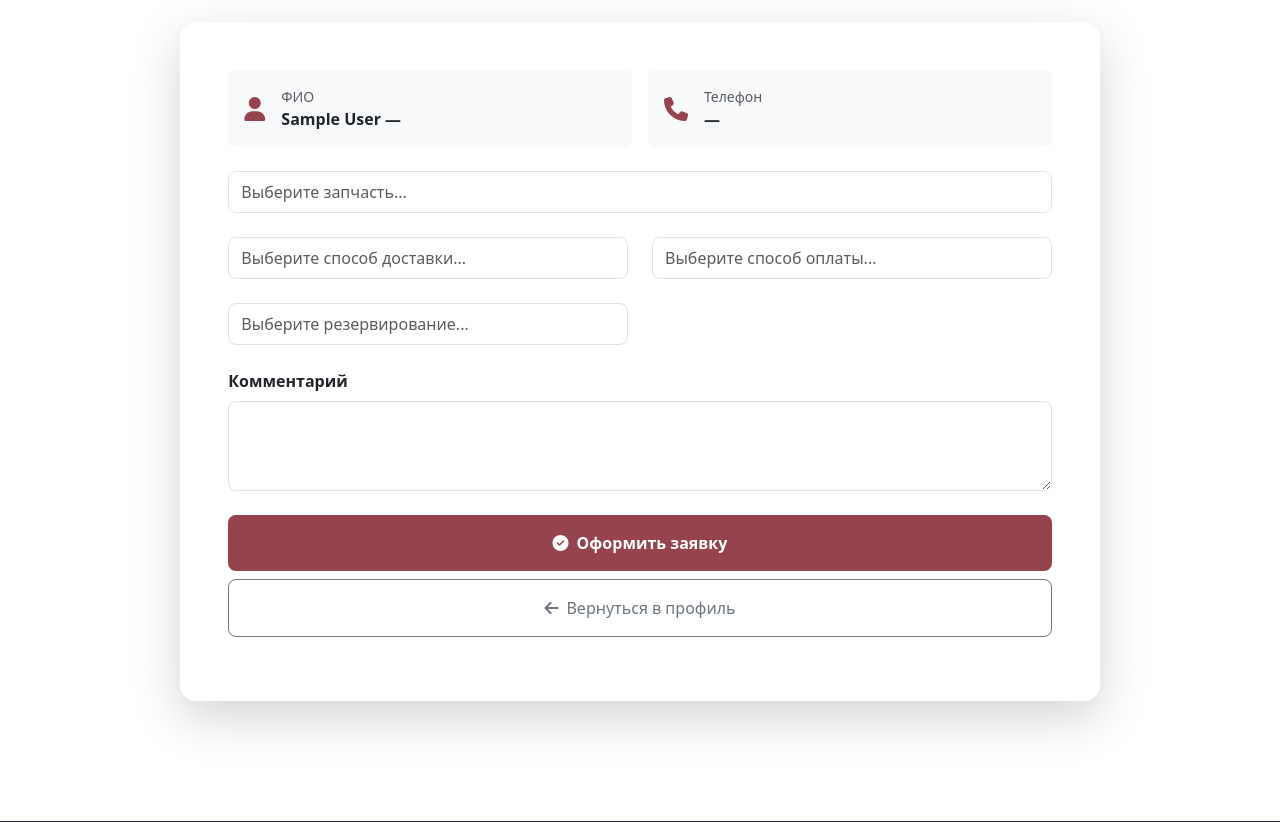
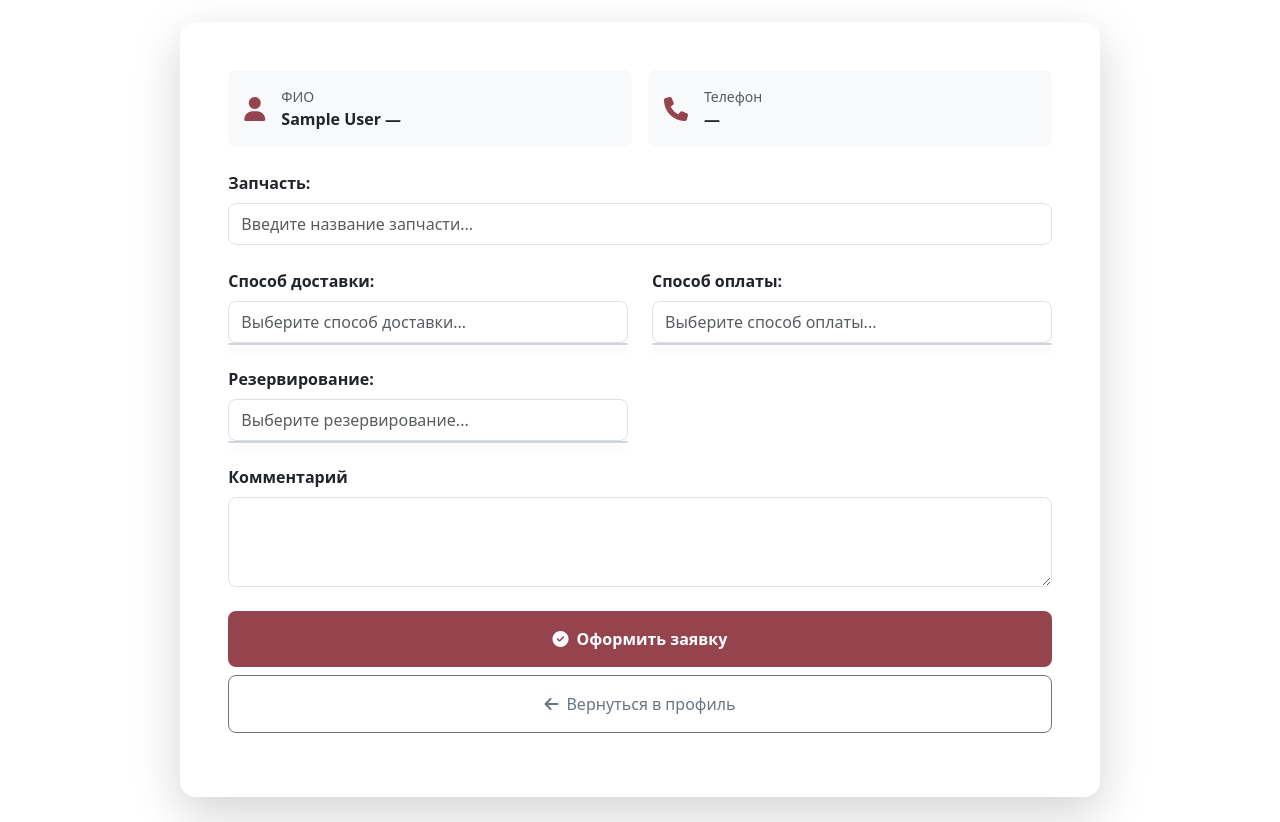
Before and after one commit to katyabak/avto_serv, a Django app: page /account/application/ in a window 1280 px wide. Shown: the part 246-1068 px from the top of the page. Run offline with Django 5.2, Linux system fonts and the light colour scheme; the visitor is signed in with stand-in values (Sample User, id 1).

Commit message:
fix: added labels and search field in detail section on application page

```diff
--- a/interauto/static/css/custom.css
+++ b/interauto/static/css/custom.css
@@ -254,29 +254,37 @@
 /* Элементы дропдауна */
 .custom-dropdown {
     position: absolute;
-    top: 100%;
-    left: 0;
-    right: 0;
+    z-index: 1000;
+    width: 100%;
+    max-height: 250px;
+    overflow-y: auto;
     background: white;
-    border-radius: 12px;
-    box-shadow: 0 10px 25px rgba(0,0,0,0.1);
-    max-height: 200px;
-    overflow-y: auto;
-    z-index: 1000;
-    margin-top: 5px;
+    border: 1px solid #ced4da;
+    border-radius: 8px;
+    box-shadow: 0 5px 10px rgba(0,0,0,0.1);
 }
-.custom-item {
+
+.custom-dropdown.d-none {
+    display: none;
+}
+
+.custom-dropdown .custom-item {
     padding: 10px 14px;
     cursor: pointer;
     transition: 0.2s;
+    border-bottom: 1px solid #f0f0f0;
 }
 
-.custom-item:hover {
+.custom-dropdown .custom-item:last-child {
+    border-bottom: none;
+}
+
+.custom-dropdown .custom-item:hover {
     background: rgba(149,68,77,0.1);
     color: #95444d;
 }
 
-.custom-item.active {
+.custom-dropdown .custom-item.active {
     background: #95444d;
     color: white;
 }
--- a/interauto/templates/account/application.html
+++ b/interauto/templates/account/application.html
@@ -54,20 +54,22 @@
                             <!-- Запчасть -->
                             <div class="col-12">
                                 <div class="position-relative">
+                                    <label class="form-label fw-semibold">Запчасть:</label>
                                     <input type="text"
                                            id="detail-input"
                                            name="detail"
                                            class="form-control rounded-3 py-2"
-                                           placeholder="Выберите запчасть..."
-                                           readonly
+                                           placeholder="Введите название запчасти..."
+                                           autocomplete="off"
                                            required>
-                                    <div id="detail-dropdown" class="custom-dropdown"></div>
+                                    <div id="detail-dropdown" class="custom-dropdown d-none"></div>
                                 </div>
                             </div>
 
                             <!-- Доставка и Способ оплаты в одной строке -->
                             <div class="col-md-6">
                                 <div class="position-relative">
+                                    <label class="form-label fw-semibold">Способ доставки:</label>
                                     <input type="text"
                                            id="delivery-input"
                                            name="delivery"
@@ -81,6 +83,7 @@
                             <!-- Способ оплаты -->
                             <div class="col-md-6">
                                 <div class="position-relative">
+                                    <label class="form-label fw-semibold">Способ оплаты:</label>
                                     <input type="text"
                                            id="payment-method-input"
                                            name="payment_method"
@@ -95,6 +98,7 @@
                             <!-- Резервирование -->
                             <div class="col-md-6">
                                 <div class="position-relative">
+                                    <label class="form-label fw-semibold">Резервирование:</label>
                                     <input type="text"
                                            id="reservation-input"
                                            name="reservation"
@@ -109,6 +113,7 @@
                             <!-- Кол-во дней -->
                             <div class="col-md-6" id="reservation-days-block" style="display:none;">
                                 <div class="position-relative">
+                                    <label class="form-label fw-semibold">Кол-во дней</label>
                                     <input type="text"
                                            id="reservation-days-input"
                                            name="reservation_days"
```
Also changed, not shown: interauto/static/js/application.js (+51 -15 lines).
